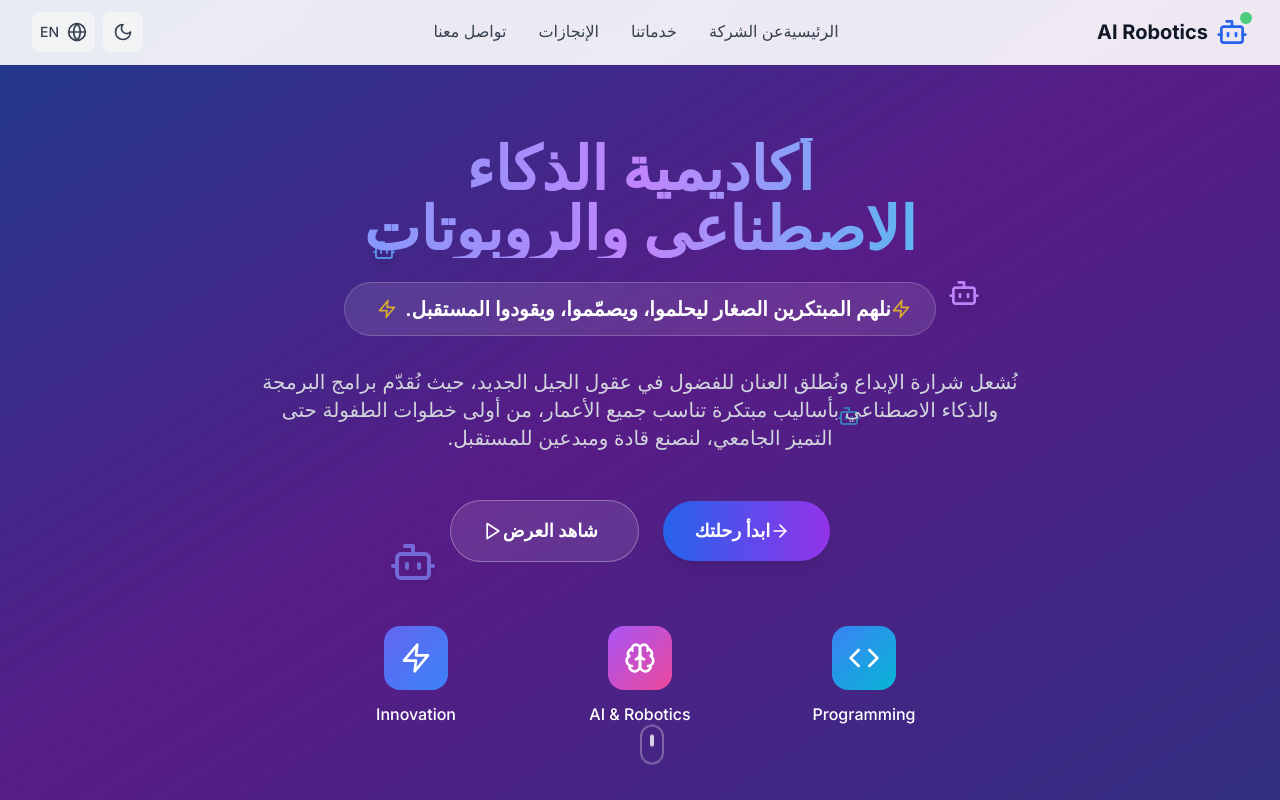
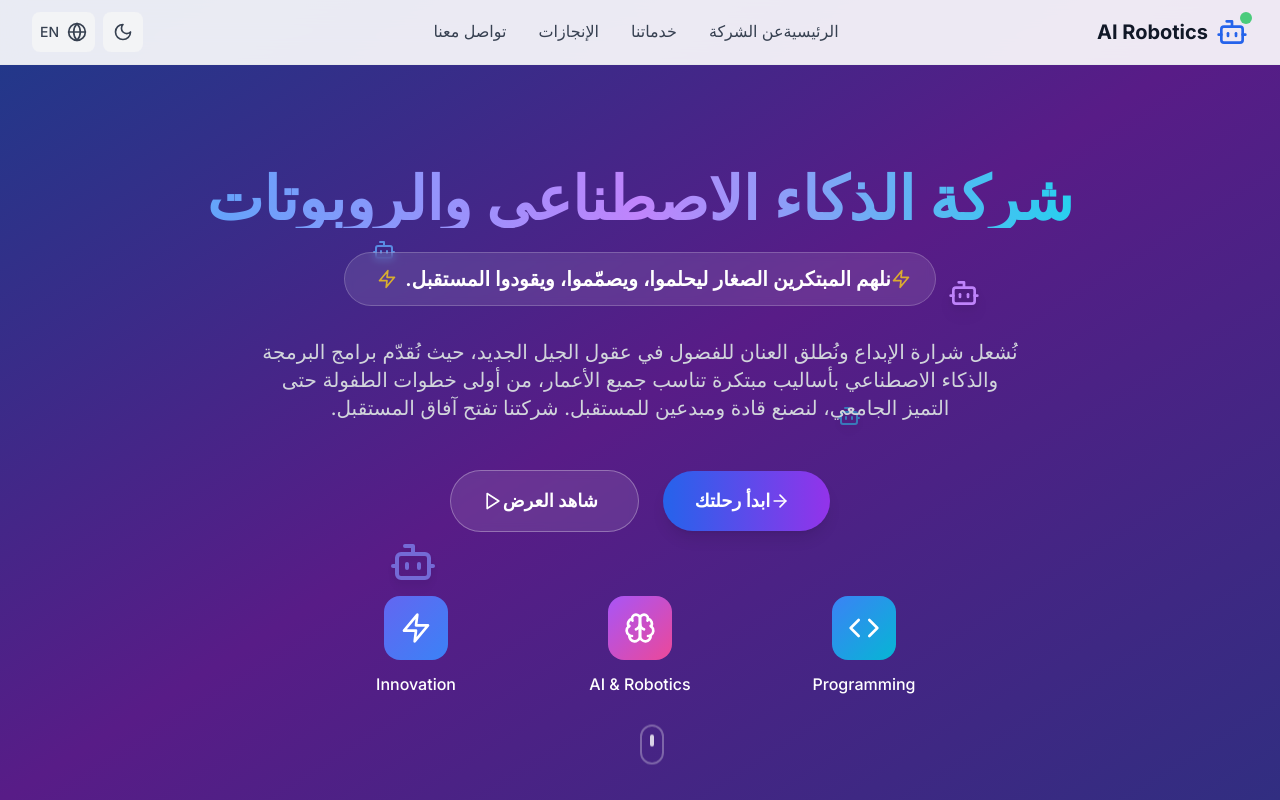
Before and after one commit to Memex-200/AI-Robotics-Portfolio, a React (Vite) app: page / in a window 1280 px wide. Shown: the top 800 px of the page. Built offline with nearby package versions, Linux system fonts and the light colour scheme.

Commit message:
Academy to Company

```diff
--- a/src/data/translations.ts
+++ b/src/data/translations.ts
@@ -8,11 +8,11 @@ export const translations = {
       contact: "Contact",
     },
     hero: {
-      title: "AI Robotics Academy",
+      title: "AI Robotics Company",
       slogan:
         "Inspiring young innovators to dream, design, and drive the future.",
       description:
-        "Empowering minds to shape tomorrow—our academy ignites curiosity and innovation in programming and artificial intelligence. From playful first steps to advanced mastery, we inspire every learner, nurturing future leaders and creators at every age.",
+        "Empowering minds to shape tomorrow—our company ignites curiosity and innovation in programming and artificial intelligence. From playful first steps to advanced mastery, we inspire every learner, nurturing future leaders and creators at every age.",
       cta: "Start Your Journey",
       watchDemo: "Watch Demo",
     },
@@ -51,7 +51,8 @@ export const translations = {
         "Web design and programming",
         "UI/UX design and development",
       ],
-      diplomaDescription: "Professional certification program with hands-on training and industry recognition.",
+      diplomaDescription:
+        "Professional certification program with hands-on training and industry recognition.",
       professionalList: [
         {
           category: "Cisco Networking",
@@ -111,10 +112,10 @@ export const translations = {
       contact: "تواصل معنا",
     },
     hero: {
-      title: "أكاديمية الذكاء الاصطناعي والروبوتات",
+      title: "شركة الذكاء الاصطناعي والروبوتات",
       slogan: "نلهم المبتكرين الصغار ليحلموا، ويصمّموا، ويقودوا المستقبل.",
       description:
-        "نُشعل شرارة الإبداع ونُطلق العنان للفضول في عقول الجيل الجديد، حيث نُقدّم برامج البرمجة والذكاء الاصطناعي بأساليب مبتكرة تناسب جميع الأعمار، من أولى خطوات الطفولة حتى التميز الجامعي، لنصنع قادة ومبدعين للمستقبل.",
+        "نُشعل شرارة الإبداع ونُطلق العنان للفضول في عقول الجيل الجديد، حيث نُقدّم برامج البرمجة والذكاء الاصطناعي بأساليب مبتكرة تناسب جميع الأعمار، من أولى خطوات الطفولة حتى التميز الجامعي، لنصنع قادة ومبدعين للمستقبل. شركتنا تفتح آفاق المستقبل.",
       cta: "ابدأ رحلتك",
       watchDemo: "شاهد العرض",
     },
@@ -153,7 +154,8 @@ export const translations = {
         "تصميم وبرمجة مواقع الويب",
         "تصميم واجهات UI/UX",
       ],
-      diplomaDescription: "برنامج شهادة مهنية مع تدريب عملي واعتراف من الصناعة.",
+      diplomaDescription:
+        "برنامج شهادة مهنية مع تدريب عملي واعتراف من الصناعة.",
       professionalList: [
         {
           category: "شبكات سيسكو",
```
